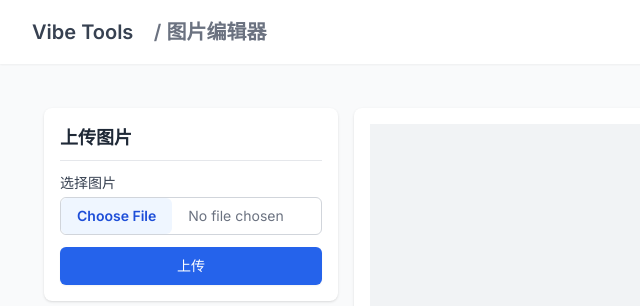
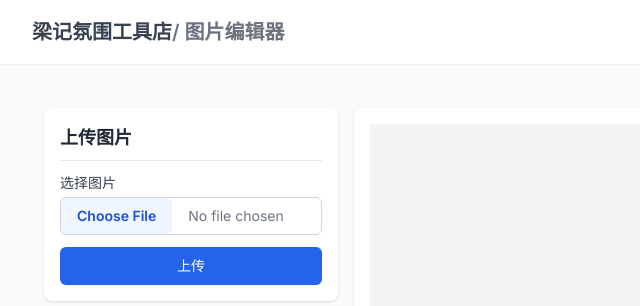
Before and after one commit to orrrrz/vibetools, a Flask app: page /tools/image_converter/ in a window 1280 px wide. Shown: the top 306 px of the page, without its empty margins (0-640 px from the left). Run offline with Flask 3, Linux system fonts and the light colour scheme; some libraries are stand-ins or nearby versions.

Commit message:
统一 header

```diff
--- a/app/templates/base.html
+++ b/app/templates/base.html
@@ -7,7 +7,7 @@
     <link rel="preconnect" href="https://fonts.googleapis.com">
     <link rel="preconnect" href="https://fonts.gstatic.com" crossorigin>
     <link href="https://fonts.googleapis.com/css2?family=Inter:wght@400;500;600;700&display=swap" rel="stylesheet">
-    <title>{{ page_title | default('网页小工具') }}</title>
+    <title>{{ page_title | default('梁记氛围工具店') }}</title>
     <style>
         /* Apply Inter font globally if loaded */
         body {
@@ -24,11 +24,14 @@
     <header class="bg-white shadow-sm sticky top-0 z-10">
         <div class="max-w-7xl mx-auto px-4 sm:px-6 lg:px-8">
             <div class="flex justify-between items-center h-16">
-                <div class="flex-shrink-0">
+                <div class="flex-shrink-0 flex items-center">
                     {% block header_left %}
                     <a href="{{ url_for("main.index") }}" class="flex items-center">
-                        <span class="text-xl font-semibold text-gray-700">{{ header_title | default('Vibed') }}</span>
+                        <span class="text-xl font-semibold text-gray-700">{{ header_title | default('梁记氛围工具店') }}</span>
                     </a>
+                    {% endblock %}
+                    {% block subheader_left %}
+                    <span class="ml-2"> 首页 </span>
                     {% endblock %}
                 </div>
 
--- a/app/templates/image_converter/index.html
+++ b/app/templates/image_converter/index.html
@@ -5,16 +5,10 @@
 {% block page_title %}FastImage - 图片快速编辑工具{% endblock %}
 
 {# --- Assuming base.html has header blocks like these --- #}
-{% block header_left %}
+{% block subheader_left %}
 {# Example: Combine original brand links #}
-<a href="/" class="text-xl font-semibold text-gray-700 hover:text-blue-600 mr-4">Vibe Tools</a>
 <span class="text-xl font-semibold text-gray-500">/ 图片编辑器</span>
 {% endblock %}
-
-{% block header_right %}
-{# Remove download button from here #}
-{% endblock %}
-{# --- End of assumed header blocks --- #}
 
 
 {# Override the main content block #}
--- a/app/templates/img2pdf/index.html
+++ b/app/templates/img2pdf/index.html
@@ -6,6 +6,10 @@
 
 {# Set the header title (assuming base.html has this block) #}
 {% block header_title %}图片转PDF工具{% endblock %}
+
+{% block subheader_left %}
+<span class="text-xl font-semibold text-gray-500">/ 图片转PDF</span>
+{% endblock %}
 
 {# Override the main content block #}
 {% block content %}
--- a/app/templates/mdeditor/index.html
+++ b/app/templates/mdeditor/index.html
@@ -2,7 +2,11 @@
 {% extends "base.html" %}
 
 {# Set the page title #}
-{% block page_title %}Markdown Online Editor{% endblock %}
+{% block page_title %} Markdown Online Editor{% endblock %}
+
+{% block subheader_left %}
+<span class="text-xl font-semibold text-gray-500">/ Markdown 编辑器</span>
+{% endblock %}
 
 {# Override the entire header block for the custom editor navbar #}
 {% block header %}
--- a/app/templates/pdfpick/index.html
+++ b/app/templates/pdfpick/index.html
@@ -6,6 +6,11 @@
 
 {# Set the header title #}
 {% block header_title %}PDF 页面提取工具{% endblock %}
+
+{# Set the subheader title (if needed) #}
+{% block subheader_left %}
+<span class="text-xl font-semibold text-gray-500">/ PDF页面提取</span>
+{% endblock %}
 
 {# Override the main content block #}
 {% block content %}
```
Also changed, not shown: app/templates/index.html (+6 -2 lines), app/templates/mindmap/index.html (+2 -10 lines).
